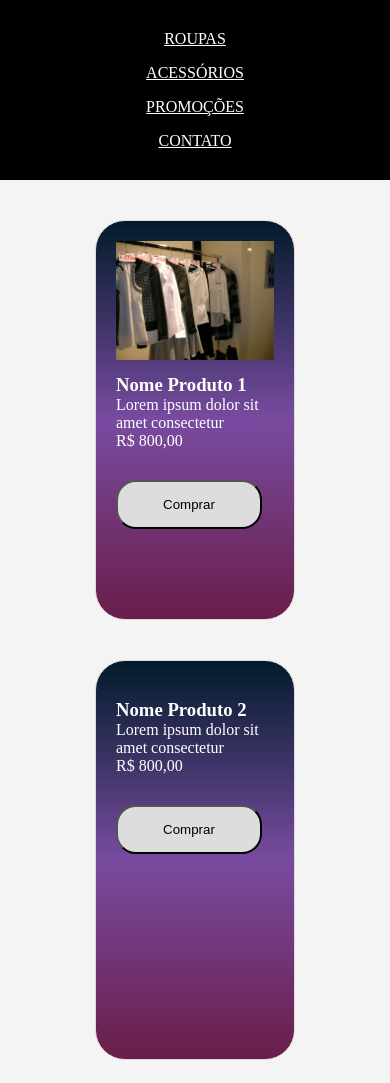
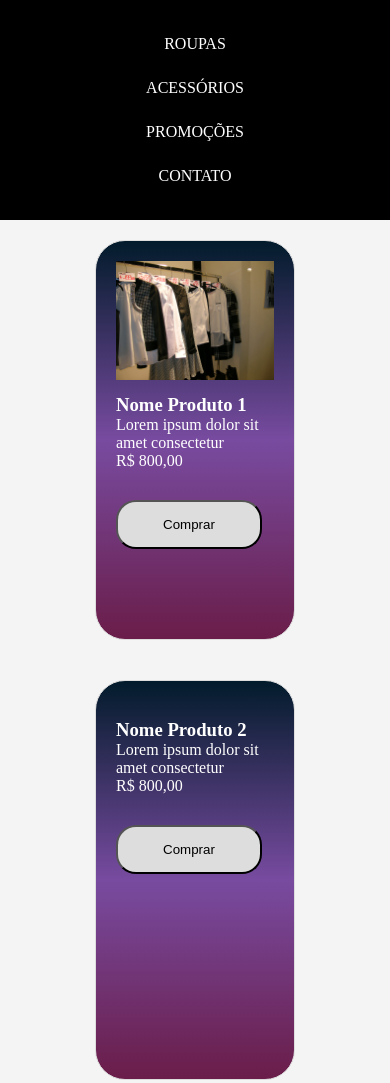
Before and after one commit to BrenoGBao/Loja-Griffe, a plain HTML site: page index.html in a window 390 px wide. Shown: the top 1083 px of the page. Drawn offline with Linux system fonts and the light colour scheme.

Commit message:
Estilizando

```diff
--- a/src/css/estilo.css
+++ b/src/css/estilo.css
@@ -23,11 +23,19 @@ header{
 header nav ul{
     list-style: none;
     padding: 0;
+
     margin: 10px 0;
     display: flex;
 }
 header nav ul li a{
     color: #fff;
+    text-transform: uppercase;
+    padding: 5px 10px;
+}
+
+header nav ul li a{
+    color:#fff;
+    text-decoration: none;
     text-transform: uppercase;
     padding: 5px 10px;
 }
@@ -39,7 +47,6 @@ header nav ul a:hover{
     display: grid;
     grid-template-columns: 1fr 200px;
     gap: 20px;
-    padding: 20px;
 }
 
 main{
@@ -110,7 +117,10 @@ footer{
     color:#ddd;
     text-decoration: none;
 }
-/* responsividade */
+
+.direitos{
+    margin-top: 100px;/* MARGEM SUPERIOR DE 100px*/
+}
 
 @media(max-width:768px){
     header nav ul{
@@ -122,6 +132,14 @@ footer{
     header nav ul li{
         margin: 0;
     }
+
+    header nav ul li a{
+        display: flex;
+        justify-content: center;
+        align-items: center;
+        color:#fff;
+        text-decoration: none;
+    }
     #conteudo{
         grid-template-columns: 1fr;
     }
@@ -129,4 +147,12 @@ footer{
         display: none;
         width: 100%;
     }
+
+    .footer-content{
+        display: flex;
+        text-align: center;
+        flex-direction: column;
+        max-width: 100%;
+        margin: 0 auto;
+    }
 }
```
